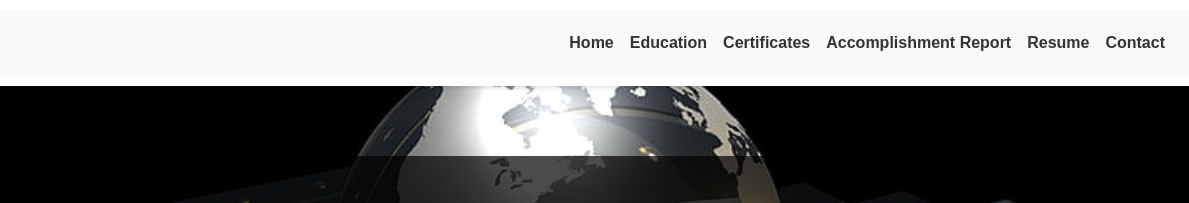
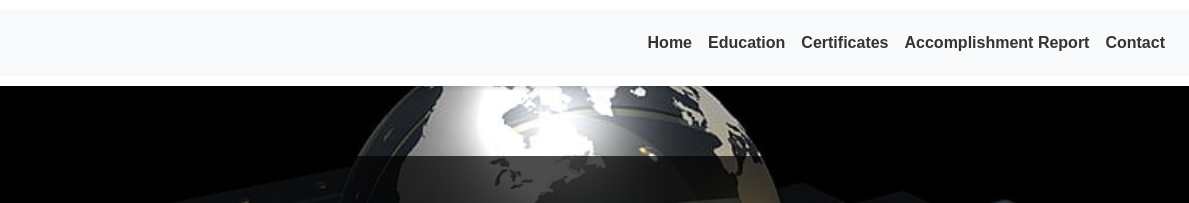
Before and after one commit to jay-rtl/Porfolio-Jay, a plain HTML site: page index.html in a window 1280 px wide. Shown: the top 203 px of the page, 91-1280 px from the left. Drawn offline with nearby package versions, Linux system fonts and the light colour scheme.

Commit message:
index.html

```diff
--- a/index.html
+++ b/index.html
@@ -436,7 +436,6 @@
                 <li class="nav-item"><a class="nav-link" href="#Edu">Education</a></li>
                 <li class="nav-item"><a class="nav-link" href="#Certificates">Certificates</a></li>
                 <li class="nav-item"><a class="nav-link" href="#Acco">Accomplishment Report</a></li>
-                <li class="nav-item"><a class="nav-link" href="https://docs.google.com/document/d/1-GPm1oJ3Iwd1BcUXIv4TNKJMrr8KC0ss/edit?usp=sharing&ouid=109295065180999958710&rtpof=true&sd=true" target="_blank">Resume</a></li>
                 <li class="nav-item"><a class="nav-link" href="#Contact">Contact</a></li>
             </ul>
         </div>
```
